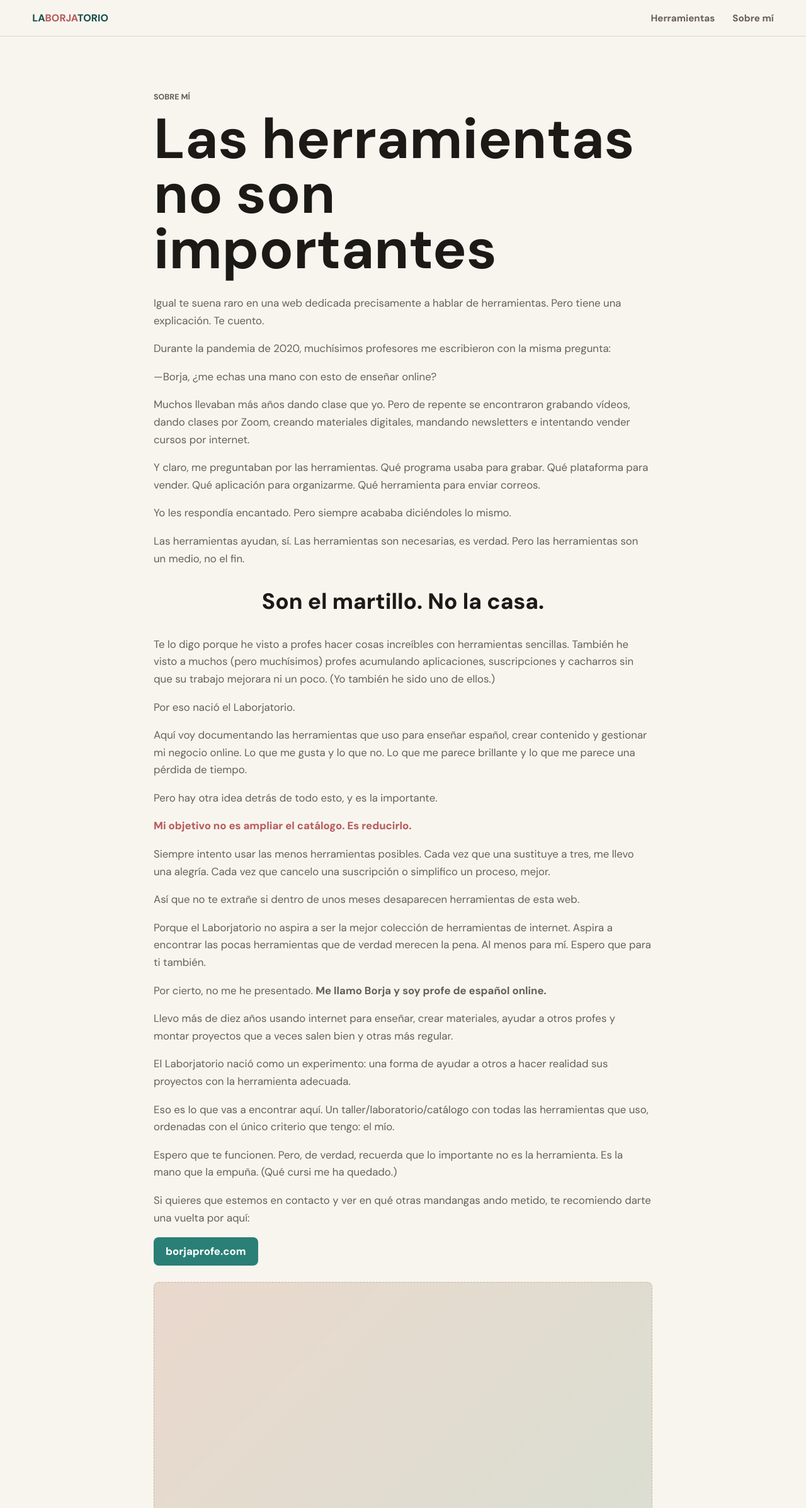
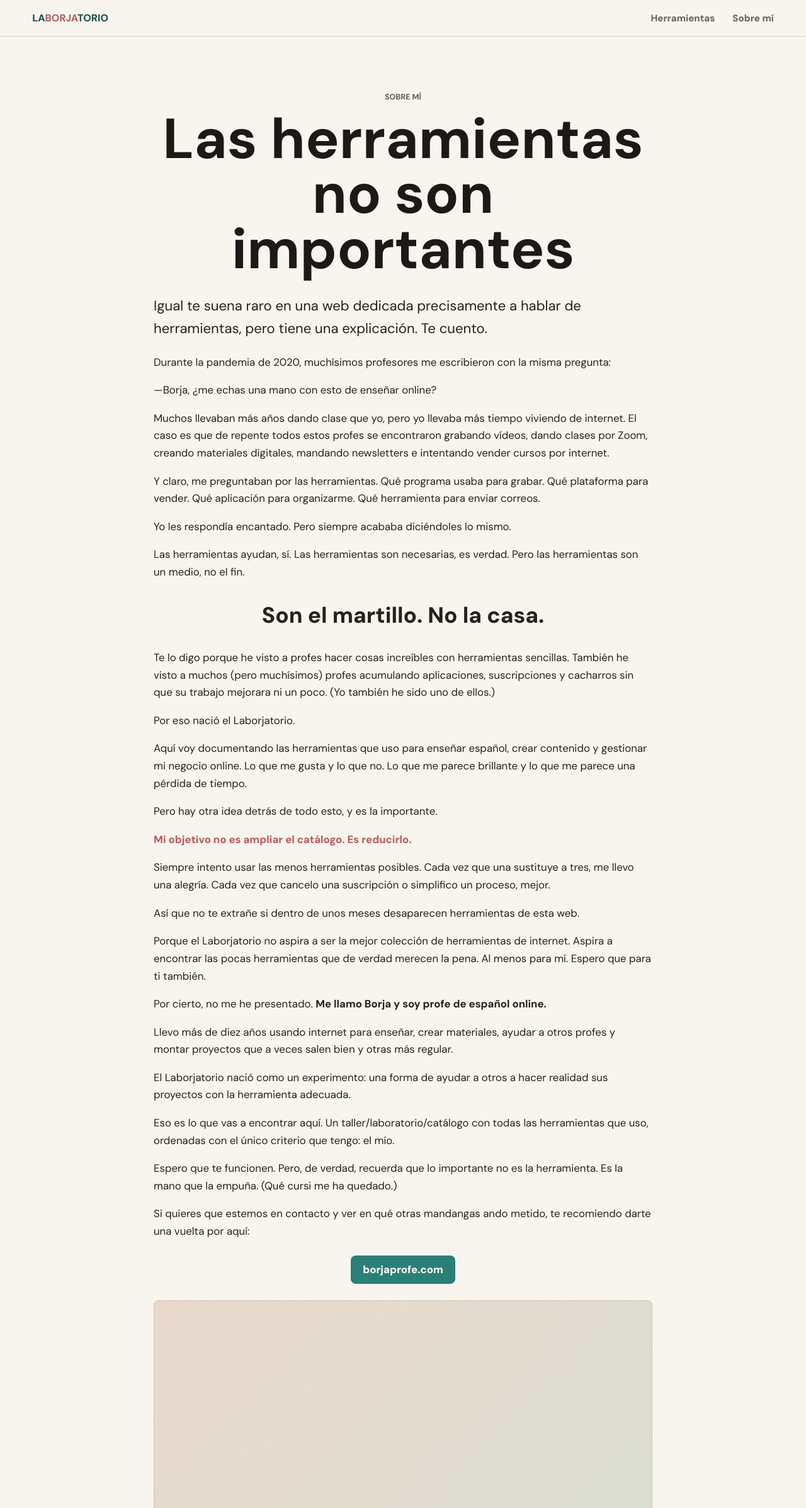
Before and after one commit to boreas77/laborjatorio, a Next.js app: page /sobre in a window 1280 px wide. Shown: the top 2395 px of the page at 63% size. Built offline with nearby package versions, Linux system fonts and the light colour scheme.

Commit message:
Ajusta lectura de pagina sobre mi

```diff
--- a/src/app/globals.css
+++ b/src/app/globals.css
@@ -604,7 +604,23 @@ main {
   font-size: 1.05rem;
 }
 
-.about-page__highlight {
+.about-page,
+.about-page p {
+  color: #25211d;
+}
+
+.about-page__heading {
+  margin-left: auto;
+  margin-right: auto;
+  text-align: center;
+}
+
+.about-page__lede {
+  font-size: clamp(1.16rem, 2vw, 1.38rem);
+  line-height: 1.62;
+}
+
+.about-page .about-page__highlight {
   color: var(--rose);
   font-weight: 850;
 }
@@ -617,6 +633,12 @@ main {
   margin: 34px auto;
   max-width: 680px;
   text-align: center;
+}
+
+.about-page__cta {
+  display: flex;
+  justify-content: center;
+  margin-top: 24px;
 }
 
 .about-page__photo {
--- a/src/app/sobre/page.tsx
+++ b/src/app/sobre/page.tsx
@@ -9,14 +9,14 @@ export const metadata: Metadata = {
 export default function AboutPage() {
   return (
     <section className="page-shell narrow">
-      <div className="page-heading">
+      <div className="page-heading about-page__heading">
         <p className="eyebrow">Sobre mí</p>
         <h1>Las herramientas no son importantes</h1>
       </div>
       <div className="prose about-page">
-        <p>
-          Igual te suena raro en una web dedicada precisamente a hablar de herramientas.
-          Pero tiene una explicación. Te cuento.
+        <p className="about-page__lede">
+          Igual te suena raro en una web dedicada precisamente a hablar de herramientas,
+          pero tiene una explicación. Te cuento.
         </p>
         <p>
           Durante la pandemia de 2020, muchísimos profesores me escribieron con la misma
@@ -24,9 +24,10 @@ export default function AboutPage() {
         </p>
         <p>—Borja, ¿me echas una mano con esto de enseñar online?</p>
         <p>
-          Muchos llevaban más años dando clase que yo. Pero de repente se encontraron
-          grabando vídeos, dando clases por Zoom, creando materiales digitales, mandando
-          newsletters e intentando vender cursos por internet.
+          Muchos llevaban más años dando clase que yo, pero yo llevaba más tiempo
+          viviendo de internet. El caso es que de repente todos estos profes se
+          encontraron grabando vídeos, dando clases por Zoom, creando materiales
+          digitales, mandando newsletters e intentando vender cursos por internet.
         </p>
         <p>
           Y claro, me preguntaban por las herramientas. Qué programa usaba para grabar.
@@ -93,9 +94,11 @@ export default function AboutPage() {
           Si quieres que estemos en contacto y ver en qué otras mandangas ando metido, te
           recomiendo darte una vuelta por aquí:
         </p>
-        <a className="button button--primary" href="https://borjaprofe.com">
-          borjaprofe.com
-        </a>
+        <div className="about-page__cta">
+          <a className="button button--primary" href="https://borjaprofe.com">
+            borjaprofe.com
+          </a>
+        </div>
         <div className="about-page__photo" aria-label="Foto de Borja pendiente" />
       </div>
     </section>
```
